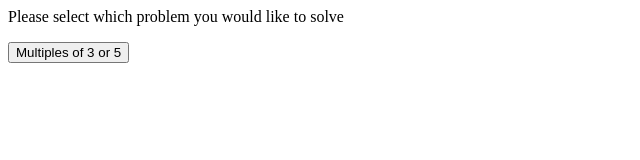
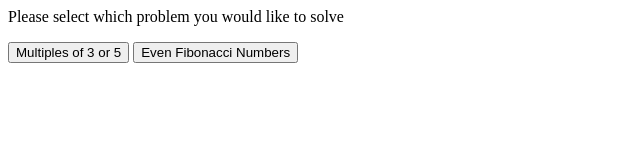
Before and after one commit to LennonGibbs/Euler, a plain HTML site: page eulerproject.html in a window 1280 px wide. Shown: the whole page, without its empty margins (0-640 px from the left). Drawn offline with Linux system fonts and the light colour scheme.

Commit message:
2nd problem solved

```diff
--- a/eulerproject.html
+++ b/eulerproject.html
@@ -8,6 +8,9 @@
     </p>
     <button onclick="threeFive()">
         Multiples of 3 or 5
+    </button>
+    <button onclick="fibEven()">
+        Even Fibonacci Numbers
     </button>
     <p id="solution"></p>
     <script>
@@ -20,6 +23,21 @@
             }
             document.getElementById("solution").textContent=total;
         }
+        function fibEven() {
+            let total = 0;
+            let current = 0;
+            let prev = 0;
+            let temp = 0;
+            while (current < 4000000) {
+                temp = current + prev;
+                prev = current;
+                current = temp;
+                if (current % 2 == 0) {
+                    total += current;
+                }
+            }
+            document.getElementById("solution").textContent = total;
+        }
     </script>
 </body>
 </html>
```
